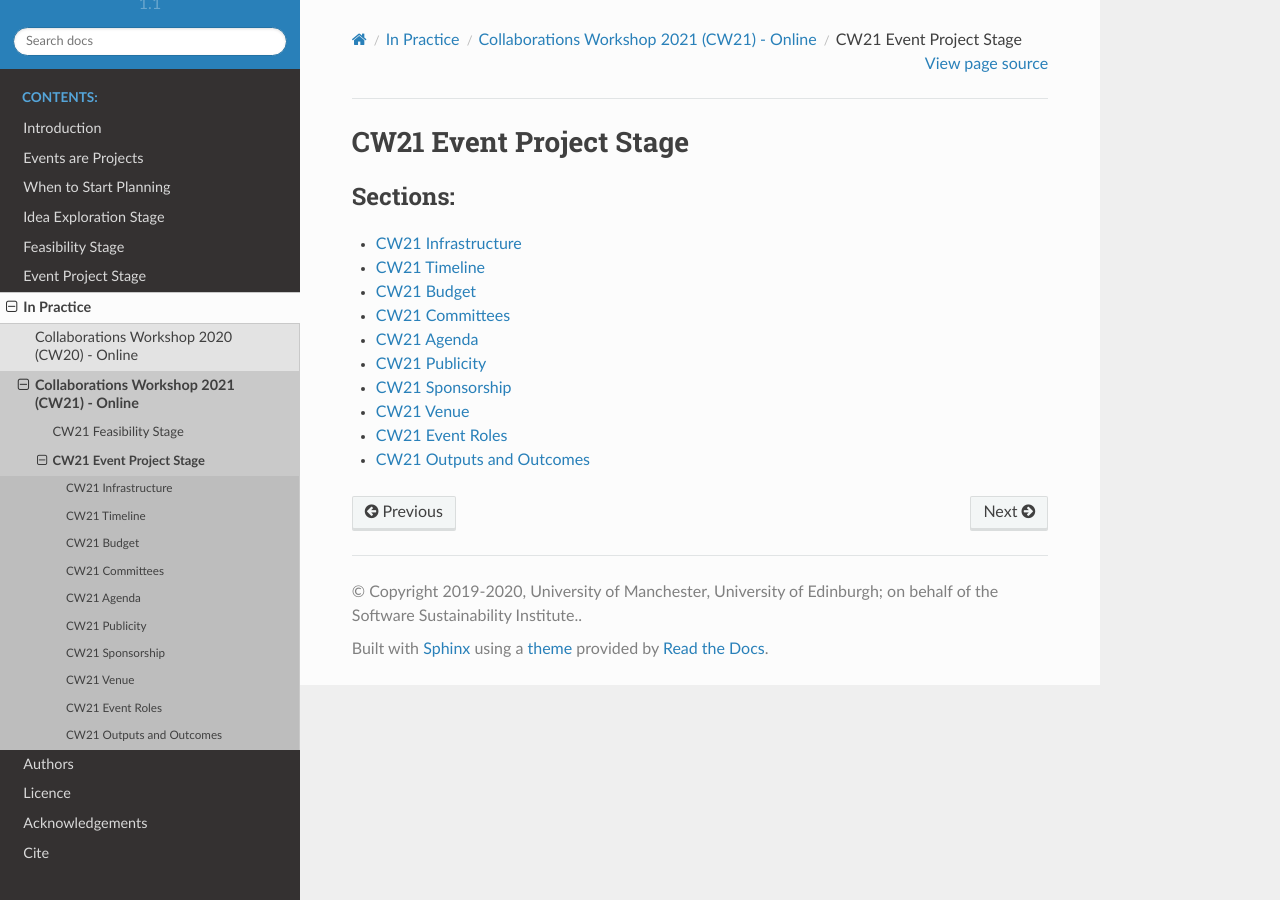
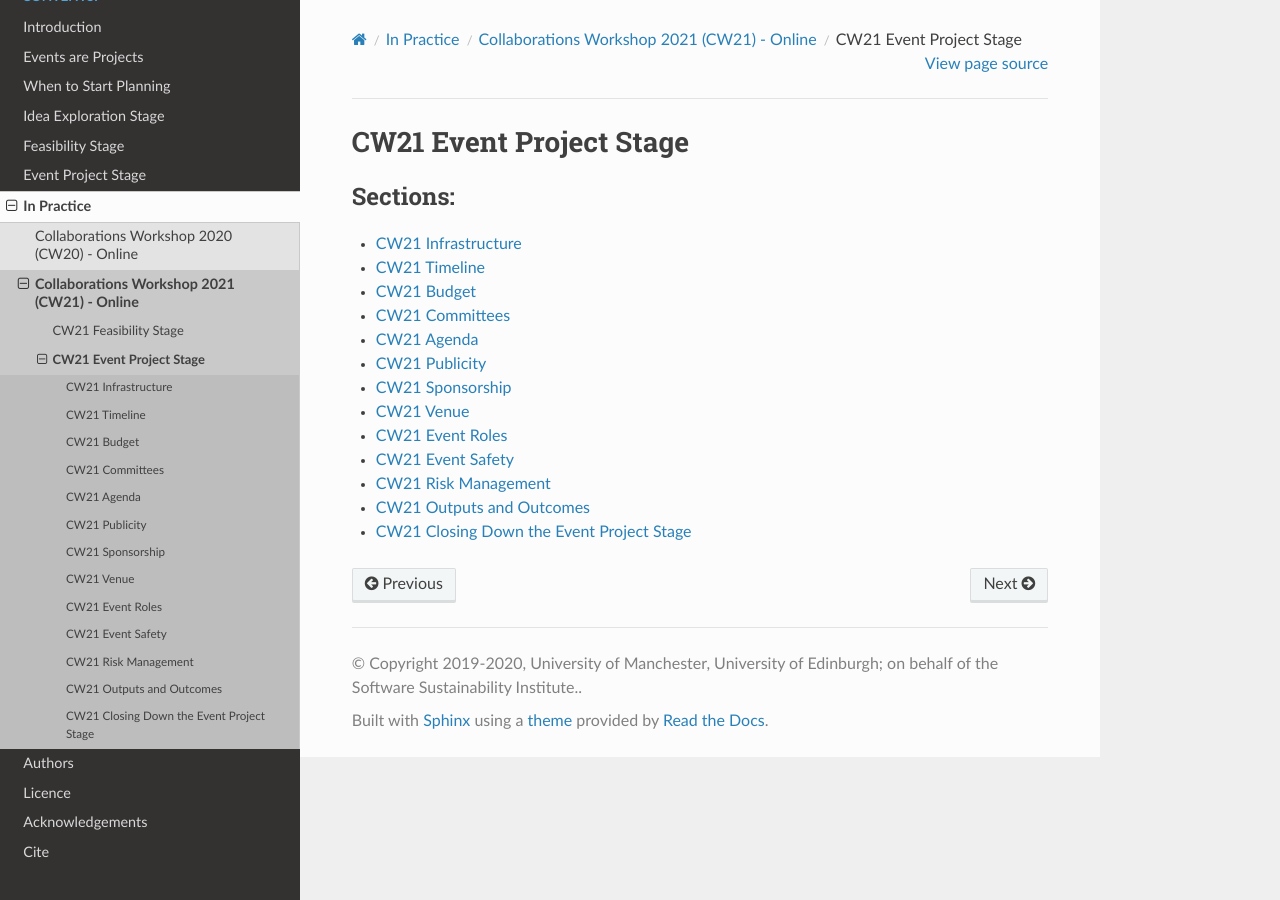
Before and after one commit to softwaresaved/event-organisation-guide, a Sphinx documentation site: the page built from docs/eog/eog-in-practice/cw21/event-project-stage/event-project-stage.rst, in a window 1280 px wide. Built offline with Sphinx 7.4.7 and the Read the Docs theme 2.0.0, drawn with Linux system fonts in a browser that asks for light colours.

Commit message:
initialise eps event safety, risk management and closing down

```diff
--- /dev/null
+++ b/docs/eog/eog-in-practice/cw21/event-project-stage/eps-closing-down.rst
@@ -0,0 +1,4 @@
+.. _cw21-eps-closing-down:
+
+CW21 Closing Down the Event Project Stage
+==========================================
--- /dev/null
+++ b/docs/eog/eog-in-practice/cw21/event-project-stage/eps-event-safety.rst
@@ -0,0 +1,4 @@
+.. _cw21-eps-event-safety:
+
+CW21 Event Safety
+===================
--- /dev/null
+++ b/docs/eog/eog-in-practice/cw21/event-project-stage/eps-risk-management.rst
@@ -0,0 +1,4 @@
+.. _cw21-eps-risk-management:
+
+CW21 Risk Management
+=====================
--- a/docs/eog/eog-in-practice/cw21/event-project-stage/event-project-stage.rst
+++ b/docs/eog/eog-in-practice/cw21/event-project-stage/event-project-stage.rst
@@ -1,7 +1,7 @@
 .. _cw21-event-project-stage:
 
 CW21 Event Project Stage
-===================
+==========================
 
 
 
@@ -18,4 +18,7 @@ CW21 Event Project Stage
    eps-sponsorship
    eps-venue
    eps-event-roles
+   eps-event-safety
+   eps-risk-management
    eps-outputs-and-outcomes
+   eps-closing-down
```
